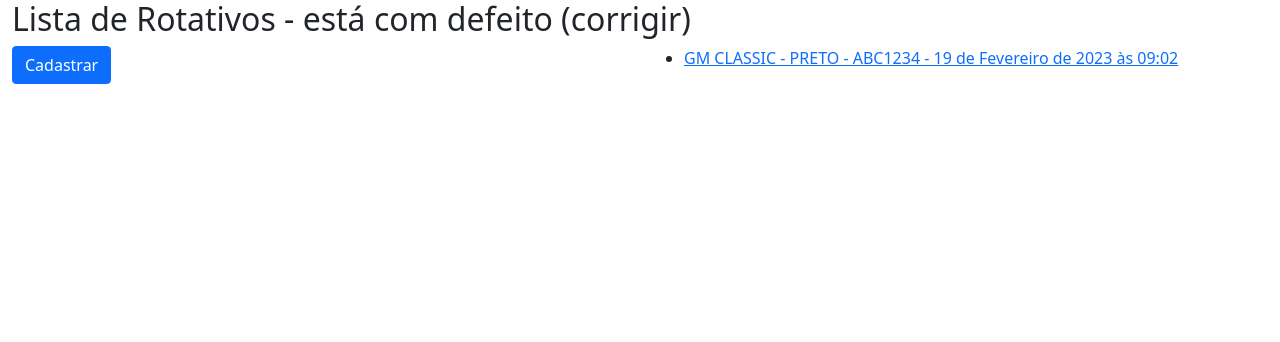
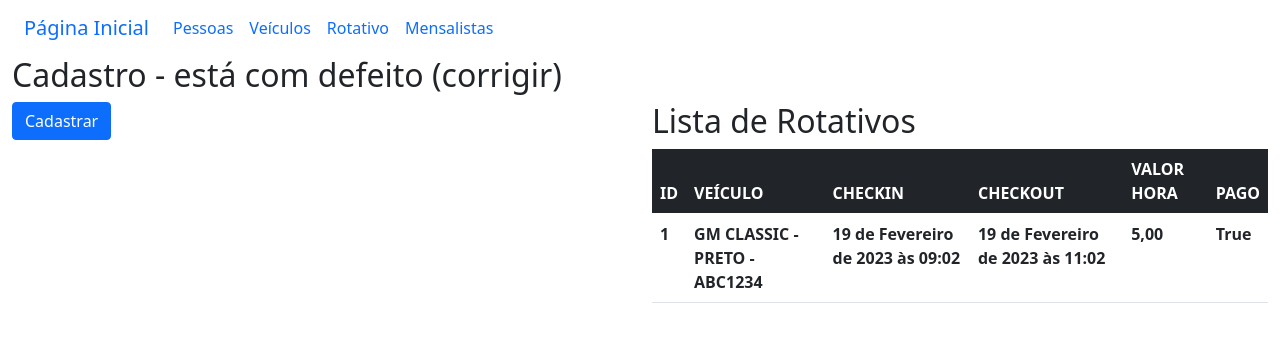
Before and after one commit to fabiobferreira/workspace, a Django app: page /rotativo in a window 1280 px wide. Shown: the top 342 px of the page. Run offline with Django 4.2, Linux system fonts and the light colour scheme; data comes from the database, SQL or seed files in the repository; both versions use the stored data as it was after the commit; lists and menus that the app fills with data are empty; some libraries are stand-ins or nearby versions.

Commit message:
Continuação Aulas Bootastrap

```diff
--- a/ProjetoFinal/core/templates/core/Index.html
+++ b/ProjetoFinal/core/templates/core/Index.html
@@ -1,12 +1,9 @@
 {% extends 'base.html' %}
 
 {% block main %}
-
-
 <div class="row">
     <div class="col">
-        <h1>Seja Bem-Vindo ao Sistema de Estacionamento</h1>
+        <h2>Seja Bem-Vindo ao Sistema de Estacionamento</h2>
     </div>
 </div>
-
 {% endblock %}
--- a/ProjetoFinal/core/templates/core/lista_rotativo.html
+++ b/ProjetoFinal/core/templates/core/lista_rotativo.html
@@ -4,7 +4,7 @@
 {% block main %}
 <div class="row">
     <div class="col-sm-12">
-        <h2>Lista de Rotativos - está com defeito (corrigir)</h2>
+        <h2>Cadastro - está com defeito (corrigir)</h2>
     </div>
 </div>
 <div class="row">
@@ -16,15 +16,31 @@
         </form>
     </div>
     <div class="col-sm-6">
-        <ul>
-        {% for rotativo in rotativo %}
-            <li>
-                <a href="{% url 'core_veiculos_update' %}">
-                    {{ rotativo.veiculo}} - {{ rotativo.checkin}}
-                </a>
-            </li>
-        {% endfor %}
-        <ul>
+      <h2>Lista de Rotativos</h2>
+        <table class="table">
+            <thead class="table-dark">
+              <tr>
+                <th scope="col">ID</th>
+                <th scope="col">VEÍCULO</th>
+                <th scope="col">CHECKIN</th>
+                <th scope="col">CHECKOUT</th>
+                <th scope="col">VALOR HORA</th>
+                <th scope="col">PAGO</th>
+              </tr>
+            </thead>
+            <tbody>
+              {% for rotativo in rotativo %}
+              <tr>
+                <th scope="rowl">{{ rotativo.id }}</th>
+                <th scope="rowl">{{ rotativo.veiculo }}</th>
+                <th scope="rowl">{{ rotativo.checkin }}</th>
+                <th scope="rowl">{{ rotativo.checkout }}</th>
+                <th scope="rowl">{{ rotativo.valor_hora }}</th>
+                <th scope="rowl">{{ rotativo.pago }}</th>
+              </tr>
+              {% endfor %}
+            </tbody>
+        </table>
     </div>
 </div>
 
--- a/ProjetoFinal/templates/base.html
+++ b/ProjetoFinal/templates/base.html
@@ -5,16 +5,40 @@
     <head>
         <meta charset="utf-8">
         <meta http-equiv="X-UA-Compatible" content="IE=edge">
-        <title>Document</title>
+        <title>Base</title>
         <meta name="description" content="">
         <meta name="viewport" content="width=device-width, initial-scale=1">
-        <link rel="stylesheet" href="{% static 'bootstrap/css/bootstrap.css' %}">
-        <script src="{% static 'bootstrap/js/bootstrap.js' %}"></script>
+        <link rel="stylesheet" href="{% static 'bootstrap/css/bootstrap.min.css' %}">
+
     </head>
     <body>
         <div class="container-fluid">
+            {% block menu %}
+                <nav class="navbar navbar-expand-lg bg-body-tertiary">
+                    <div class="container-fluid">
+                    <a class="navbar-brand" href="{% url 'core_home' %}" target="_blank">Página Inicial</a>
+                    <button class="navbar-toggler" type="button" data-bs-toggle="collapse" data-bs-target="#navbarNavAltMarkup" aria-controls="navbarNavAltMarkup" aria-expanded="false" aria-label="Toggle navigation">
+                        <span class="navbar-toggler-icon"></span>
+                    </button>
+                    <div class="collapse navbar-collapse" id="navbarNavAltMarkup">
+                        <div class="navbar-nav">
+                        <a class="nav-link" href="{% url 'core_lista_pessoas' %}" target="_blank">Pessoas</a>
+                        <a class="nav-link" href="{% url 'core_lista_veiculos' %}" target="_blank">Veículos</a>
+                        <a class="nav-link" href="{% url 'core_lista_rotativo' %}" target="_blank">Rotativo</a>
+                        <a class="nav-link" href="{% url 'core_lista_mensalistas' %}" target="_blank">Mensalistas</a>
+                        </div>
+                    </div>
+                    </div>
+                </nav>
+            {% endblock menu %}
+
             {% block  main %}
+
             {% endblock main %}
         </div>
+
+        <script src="https://cdn.jsdelivr.net/npm/@popperjs/core@2.11.6/dist/umd/popper.min.js" integrity="sha384-oBqDVmMz9ATKxIep9tiCxS/Z9fNfEXiDAYTujMAeBAsjFuCZSmKbSSUnQlmh/jp3" crossorigin="anonymous"></script>
+        <script src="https://cdn.jsdelivr.net/npm/bootstrap@5.3.0-alpha1/dist/js/bootstrap.min.js" integrity="sha384-mQ93GR66B00ZXjt0YO5KlohRA5SY2XofN4zfuZxLkoj1gXtW8ANNCe9d5Y3eG5eD" crossorigin="anonymous"></script>
+        <script src="{% static 'bootstrap/js/bootstrap.min.js' %}"></script>
     </body>
 </html>
```
Also changed, not shown: ProjetoFinal/core/templates/core/lista_mensalistas.html (+20 -12 lines), ProjetoFinal/core/templates/core/lista_pessoas.html (+22 -14 lines), ProjetoFinal/core/templates/core/lista_veiculos.html (+26 -8 lines), ProjetoFinal/db.sqlite3.
